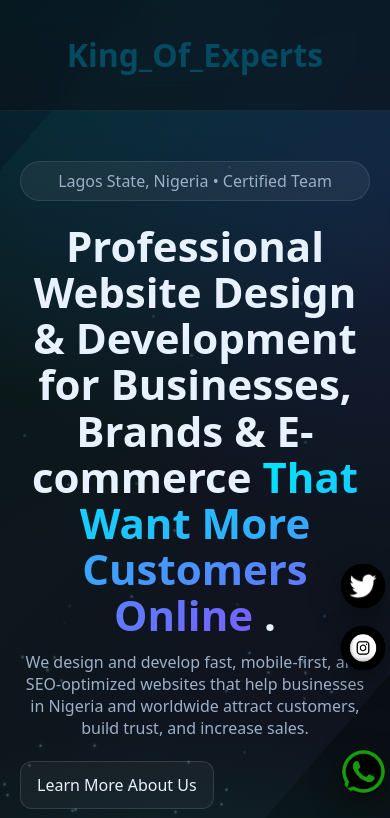
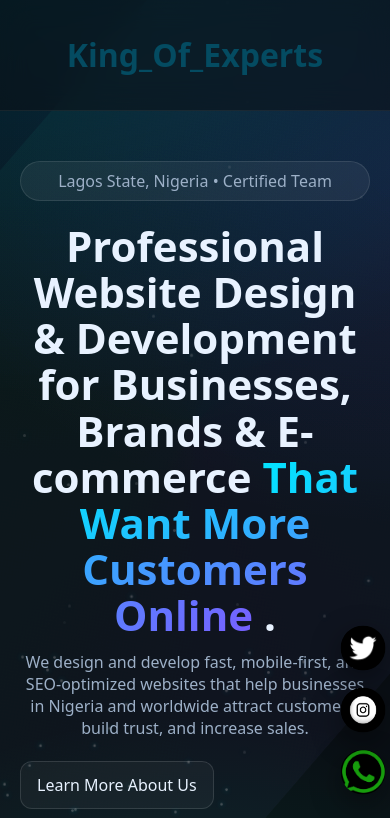
Before and after one commit to KingOfExperts/King_Of_Experts, a plain HTML site: page index.html in a window 390 px wide. Shown: the top 818 px of the page. Drawn offline with Linux system fonts and the light colour scheme.

Commit message:
Add files via upload

```diff
--- a/style.css
+++ b/style.css
@@ -104,7 +104,7 @@
 }
 .instagram-float{
   position:fixed;
-  bottom:199px;
+  bottom: 75px;
   right:10px;
 background:transparent;
   color:#00131a;
@@ -119,9 +119,9 @@ background:transparent;
 }
 .twitter-float{
   position:fixed;
-  bottom:137px;
+  bottom:199px;
   right:10px;
-background: transparent;
+background:transparent;
   color:#00131a;
   width:54px;
   height:54px;
@@ -155,7 +155,7 @@ background: transparent;
         width: 45px;  /* Reduced width for mobile */
         height: 45px; /* Reduced height for mobile */
         font-size: 20px; /* Reduced icon size for mobile */
-        bottom: 174px; /* Adjust bottom position if needed */
+        bottom: 112px; /* Adjust bottom position if needed */
         right: 5px; /* Adjust right position if needed */
     }
 }
@@ -164,10 +164,11 @@ background: transparent;
         width: 45px;  /* Reduced width for mobile */
         height: 45px; /* Reduced height for mobile */
         font-size: 20px; /* Reduced icon size for mobile */
-        bottom: 236px; /* Adjust bottom position if needed */
+        bottom: 174px; /* Adjust bottom position if needed */
         right: 5px; /* Adjust right position if needed */
     }
 }
+
     /* Footer */
     footer{padding:26px 20px 60px; border-top:1px solid rgba(255,255,255,.06); background:rgba(255,255,255,.02)}
     .foot{max-width:1200px; margin:0 auto; display:flex; align-items:center; justify-content:space-between; gap:12px; flex-wrap:wrap}
```
Also changed, not shown: index.html (line endings or trailing spaces).
